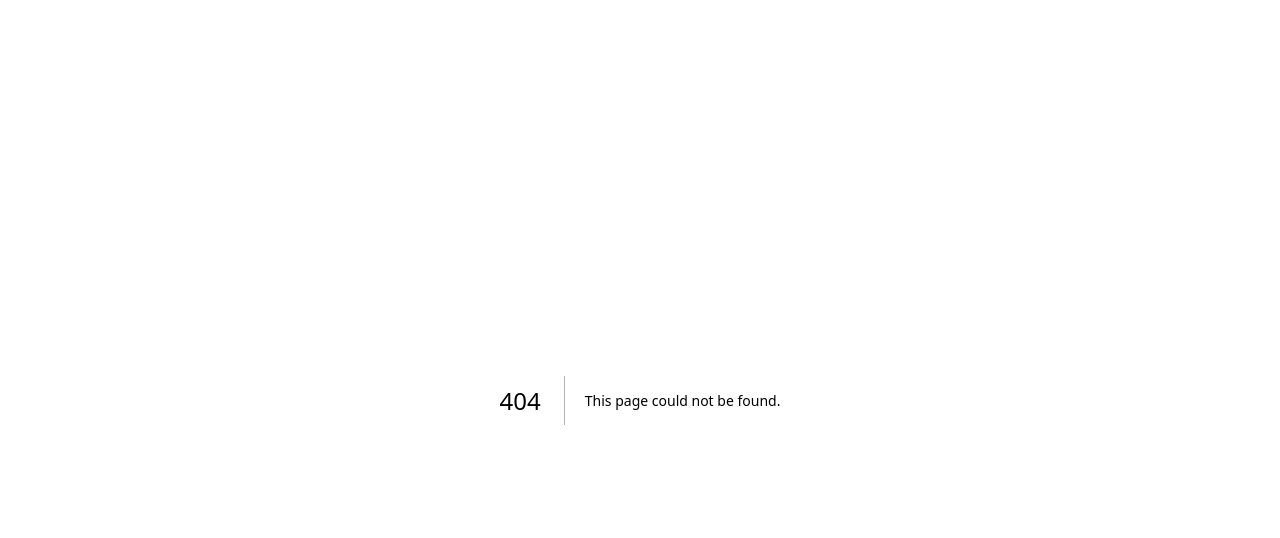
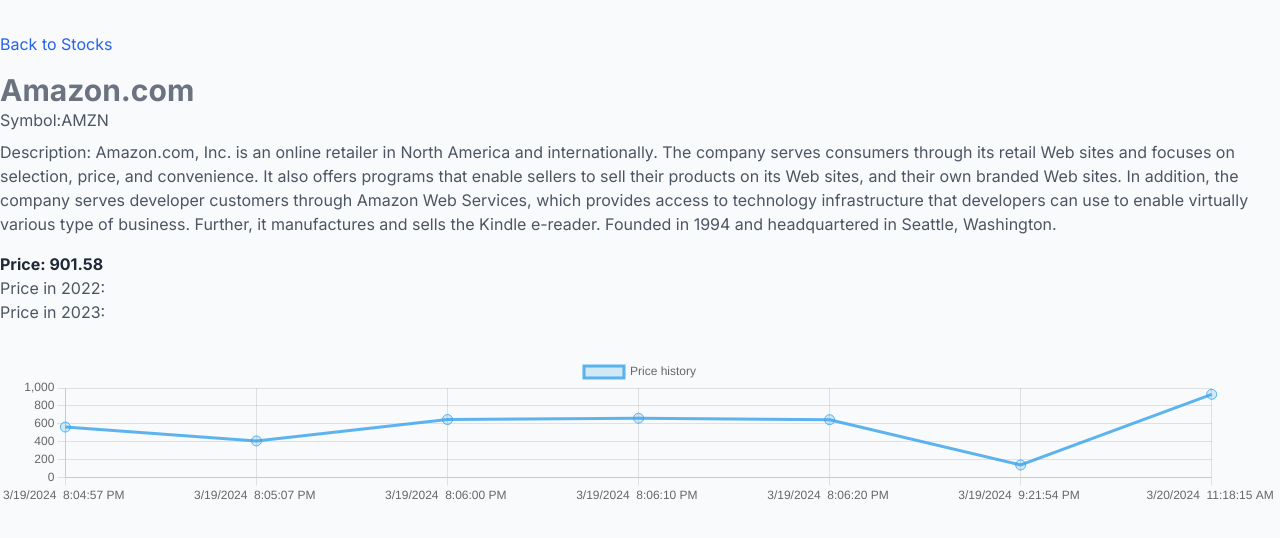
Before and after one commit to jakesuche/stock_dashboard, a Next.js app: page /AMZN in a window 1280 px wide. Before the commit this address had no page. Shown: the top 538 px of the page. Built offline with nearby package versions, Linux system fonts and the light colour scheme; no server answers.

Commit message:
fix: layout refactor

```diff
--- a/package.json
+++ b/package.json
@@ -7,7 +7,8 @@
     "build": "next build",
     "start": "next start",
     "lint": "next lint",
-    "server": "node server.ts"
+    "server": "node server.ts",
+    "sitemap": "node scripts/generate-sitemap.mjs"
   },
   "dependencies": {
     "axios": "^1.6.8",
--- a/src/components/PriceChart.ts/index.tsx
+++ b/src/components/PriceChart.ts/index.tsx
@@ -1,5 +1,3 @@
-
-
 import { Line } from "react-chartjs-2";
 import {
   CategoryScale,
@@ -10,9 +8,7 @@
   Tooltip,
   Legend,
 } from "chart.js";
-import {
-  Chart
-} from "chart.js";
+import { Chart } from "chart.js";
 Chart.register(
   CategoryScale,
   CategoryScale,
@@ -24,15 +20,12 @@
   Legend
 );
 
-
-
 type Props = {
   history: {
     timestamp: string;
     price: string;
   }[];
 };
-
 
 const PriceChart: React.FC<Props> = ({ history }) => {
   const chartData = {
@@ -54,20 +47,7 @@
     ],
   };
 
-  const chartOptions = {
-    maintainAspectRatio: false,
-    scales: {
-      yAxes: [
-        {
-          ticks: {
-            beginAtZero: true,
-          },
-        },
-      ],
-    },
-  };
-
-  return <Line data={chartData} options={chartOptions} />;
+  return <Line data={chartData} options={{ maintainAspectRatio: false }} />;
 };
 
 export default PriceChart;
--- a/src/data/stocks.json
+++ b/src/data/stocks.json
@@ -2,9 +2,7 @@
   {
     "company": "3M",
     "description": "3M, based in Minnesota, may be best known for its Scotch tape and Post-It Notes, but it also produces sand paper, adhesives, medical products, computer screen filters, food safety items, stationery products and many products used in automotive, marine, and aircraft industries.",
-    "price": "866.65",
-    "price_2022": 56.27,
-    "price_2023": 95.85,
+    "price": "158.35",
     "symbol": "MMM",
     "time_histories": [
       {
@@ -32,17 +30,15 @@
         "price": "385.95"
       },
       {
-        "timestamp": "2024-03-20T10:00:27.473Z",
-        "price": "340.64"
+        "timestamp": "2024-03-20T11:18:15.844Z",
+        "price": "40.48"
       }
     ]
   },
   {
     "company": "Amazon.com",
     "description": "Amazon.com, Inc. is an online retailer in North America and internationally. The company serves consumers through its retail Web sites and focuses on selection, price, and convenience. It also offers programs that enable sellers to sell their products on its Web sites, and their own branded Web sites. In addition, the company serves developer customers through Amazon Web Services, which provides access to technology infrastructure that developers can use to enable virtually various type of business. Further, it manufactures and sells the Kindle e-reader. Founded in 1994 and headquartered in Seattle, Washington.",
-    "price": "168.30",
-    "price_2022": 17.01,
-    "price_2023": 93.43,
+    "price": "901.58",
     "symbol": "AMZN",
     "time_histories": [
       {
@@ -70,17 +66,15 @@
         "price": "140.68"
       },
       {
-        "timestamp": "2024-03-20T10:00:27.473Z",
-        "price": "149.18"
+        "timestamp": "2024-03-20T11:18:15.844Z",
+        "price": "929.41"
       }
     ]
   },
   {
     "company": "Campbell Soup",
     "description": "Campbell Soup is a worldwide food company, offering condensed and ready-to-serve soups; broth, stocks, and canned poultry; pasta sauces; Mexican sauces; canned pastas, gravies, and beans; juices and beverages; and tomato juices. Its customers include retail food chains, mass discounters, mass merchandisers, club stores, convenience stores, drug stores and other retail, and commercial and non-commercial establishments. Campbell Soup Company was founded in 1869 and is headquartered in Camden, New Jersey.",
-    "price": "498.25",
-    "price_2022": 22.27,
-    "price_2023": 36.4,
+    "price": "897.59",
     "symbol": "CPB",
     "time_histories": [
       {
@@ -108,17 +102,15 @@
         "price": "886.73"
       },
       {
-        "timestamp": "2024-03-20T10:00:27.473Z",
-        "price": "154.30"
+        "timestamp": "2024-03-20T11:18:15.844Z",
+        "price": "386.33"
       }
     ]
   },
   {
     "company": "Disney",
     "description": "The Walt Disney Company, founded in 1923, is a worldwide entertainment company, with movies, cable networks, radio networks, movie production, musical recordings and live stage plays. Disney also operates Walt Disney World in Florida and Disneyland in California, Disney Cruise Line, and international Disney resorts. Disney owns countless licenses and literary properties and publishes books and magazines.",
-    "price": "702.87",
-    "price_2022": 15.24,
-    "price_2023": 35.47,
+    "price": "777.60",
     "symbol": "DIS",
     "time_histories": [
       {
@@ -146,17 +138,15 @@
         "price": "473.88"
       },
       {
-        "timestamp": "2024-03-20T10:00:27.473Z",
-        "price": "881.02"
+        "timestamp": "2024-03-20T11:18:15.844Z",
+        "price": "721.41"
       }
     ]
   },
   {
     "company": "Dow Chemical",
     "description": "The Dow Chemical Company manufactures raw materials that go into consumer products and services. These materials include food and pharmaceutical ingredients, electronic displays, semiconductor packaging, water purification, insulation, adhesives, pest control, polyurethane, polystyrene (goes into plastics), and crude-oil based raw materials. Dow was founded in 1897 and is based in Midland, Michigan.",
-    "price": "971.08",
-    "price_2022": 27.65,
-    "price_2023": 44.67,
+    "price": "953.41",
     "symbol": "DOW",
     "time_histories": [
       {
@@ -184,17 +174,15 @@
         "price": "496.23"
       },
       {
-        "timestamp": "2024-03-20T10:00:27.473Z",
-        "price": "82.04"
+        "timestamp": "2024-03-20T11:18:15.844Z",
+        "price": "65.43"
       }
     ]
   },
   {
     "company": "Exxon Mobil",
     "description": "Exxon Mobil engages in the exploration and production of crude oil and natural gas, and manufacture of petroleum products. The company manufactures commodity petrochemicals. The company has operations in the United States, Canada/South America, Europe, Africa, Asia, and Australia/Oceania. Exxon Mobil Corporation was founded in1870 and is based in Irving, Texas.",
-    "price": "535.93",
-    "price_2022": 32.82,
-    "price_2023": 91.36,
+    "price": "16.18",
     "symbol": "XOM",
     "time_histories": [
       {
@@ -222,17 +210,15 @@
         "price": "49.99"
       },
       {
-        "timestamp": "2024-03-20T10:00:27.473Z",
-        "price": "987.82"
+        "timestamp": "2024-03-20T11:18:15.844Z",
+        "price": "50.11"
       }
     ]
   },
   {
     "company": "Ford",
     "description": "Ford Motor Co. develops, manufactures, sells and services vehicles and parts worldwide. Ford sells cars and trucks primarily under the Ford and Lincoln brands. It sells to consumers (through retail dealers) and to rental car companies, leasing companies, and governments. Ford also provides maintenance and repair services. Ford also offers financing to vehicle purchasers. Ford was founded in 1903 and is based in Dearborn, Michigan.",
-    "price": "121.97",
-    "price_2022": 9.63,
-    "price_2023": 8.37,
+    "price": "138.48",
     "symbol": "F",
     "time_histories": [
       {
@@ -260,17 +246,15 @@
         "price": "352.64"
       },
       {
-        "timestamp": "2024-03-20T10:00:27.473Z",
-        "price": "37.21"
+        "timestamp": "2024-03-20T11:18:15.844Z",
+        "price": "832.99"
       }
     ]
   },
   {
     "company": "The Gap",
     "description": "The Gap, Inc. sells retail clothing, accessories and personal care products globally under the brand names Gap, Old Navy, Banana Republic, Piperlime, Athleta and Intermix. Products include sports apparel, casual clothing, sleepwear, footwear and infants’ and children’s clothing. The company has company-owned stores as well as franchise stores, online stores and catalogs. The Gap was founded in 1969 and is headquartered in San Francisco, California.",
-    "price": "471.73",
-    "price_2022": 11.56,
-    "price_2023": 18.9,
+    "price": "443.25",
     "symbol": "GPS",
     "time_histories": [
       {
@@ -298,17 +282,15 @@
         "price": "760.76"
       },
       {
-        "timestamp": "2024-03-20T10:00:27.473Z",
-        "price": "494.10"
+        "timestamp": "2024-03-20T11:18:15.844Z",
+        "price": "821.85"
       }
     ]
   },
   {
     "company": "General Mills",
     "description": "General Mills manufactures and sells consumer foods worldwide. Products include cereals, frozen vegetables, dough, dessert and baking mixes, frozen pizzas, grains, fruits, ice creams and organic products. It sells to grocery stores as well as commercial food service distributors, restaurants and convenience stores. General Mills was founded in 1928 and is based in Minneapolis, Minnesota.",
-    "price": "12.76",
-    "price_2022": 22.1,
-    "price_2023": 28.76,
+    "price": "959.10",
     "symbol": "GIS",
     "time_histories": [
       {
@@ -336,17 +318,15 @@
         "price": "362.59"
       },
       {
-        "timestamp": "2024-03-20T10:00:27.473Z",
-        "price": "896.18"
+        "timestamp": "2024-03-20T11:18:15.844Z",
+        "price": "474.09"
       }
     ]
   },
   {
     "company": "Hewlett Packard",
     "description": "Hewlett-Packard designs and sells products, technologies, software and IT services to consumers, businesses, government and education sectors worldwide. HP offers storage and server products, PCs, calculators, printers, scanners, network infrastructure products, video products (under the Halo brand), and Palm smartphones. HP was founded in 1939 and is headquartered in Palo Alto, California.",
-    "price": "791.88",
-    "price_2022": 12.03,
-    "price_2023": 50.9,
+    "price": "540.14",
     "symbol": "HPQ",
     "time_histories": [
       {
@@ -374,17 +354,15 @@
         "price": "196.14"
       },
       {
-        "timestamp": "2024-03-20T10:00:27.473Z",
-        "price": "220.02"
+        "timestamp": "2024-03-20T11:18:15.844Z",
+        "price": "567.86"
       }
     ]
   },
   {
     "company": "IBM",
     "description": "IBM is an international IT company. IBM offers infrastructure and technology services, software for business integration and information management, data warehousing, identity management software, data security, Lotus software for collaboration, messaging and social networking, business intelligence software, servers, and storage systems. IBM was founded in 1910 and is based in Armonk, New York.",
-    "price": "882.13",
-    "price_2022": 60.36,
-    "price_2023": 116.3,
+    "price": "18.47",
     "symbol": "IBM",
     "time_histories": [
       {
@@ -412,17 +390,15 @@
         "price": "565.70"
       },
       {
-        "timestamp": "2024-03-20T10:00:27.473Z",
-        "price": "634.78"
+        "timestamp": "2024-03-20T11:18:15.844Z",
+        "price": "218.69"
       }
     ]
   },
   {
     "company": "Johnson & Johnson",
     "description": "Johnson & Johnson develops and manufactures health care products for sale worldwide. J&J products include the brands Johnson’s, Aveeno, Clean & Clear, Neutrogena, Lubriderm, Listerine, Reach, BandAid, Tylenol, Sudafed, Motrin and more. J&J products are used in skin care, baby care, and therapeutic medical care, including inflammatory diseases, arthritis, psoriasis, HIV/AIDS, schizophrenia, spinal care, and diabetes. The company was founded in 1886 and is based in New Brunswick, New Jersey.",
-    "price": "168.59",
-    "price_2022": 52.3,
-    "price_2023": 66.25,
+    "price": "742.48",
     "symbol": "JNJ",
     "time_histories": [
       {
@@ -450,17 +426,15 @@
         "price": "500.64"
       },
       {
-        "timestamp": "2024-03-20T10:00:27.473Z",
-        "price": "605.83"
+        "timestamp": "2024-03-20T11:18:15.844Z",
+        "price": "714.61"
       }
     ]
   },
   {
     "company": "Microsoft",
     "description": "Microsoft develops, manufactures, licenses, and supports a range of software products and services for various computing devices worldwide. Products include Windows OS, Windows Live and Internet Explorer. Microsoft also provides training and tech support, online products such as Bing and MSN portals, and software including Microsoft Office, Microsoft SharePoint, Xbox 360, PC software games, online games, and Zune digital music. Microsoft was founded in 1975 and is headquartered in Redmond, Washington.",
-    "price": "131.94",
-    "price_2022": 22.62,
-    "price_2023": 29.84,
+    "price": "398.14",
     "symbol": "MSFT",
     "time_histories": [
       {
@@ -488,17 +462,15 @@
         "price": "592.63"
       },
       {
-        "timestamp": "2024-03-20T10:00:27.473Z",
-        "price": "111.91"
+        "timestamp": "2024-03-20T11:18:15.844Z",
+        "price": "810.54"
       }
     ]
   },
   {
     "company": "Monsanto",
     "description": "Monsanto provides agricultural products for farmers in the United States and internationally. It operates in two segments, Seeds and Genomics, and Agricultural Productivity. The Seeds and Genomics segment produces corn, soybean, canola, and cotton seeds, as well as vegetable seeds, including tomato, pepper, eggplant, melon, cucumber, pumpkin, squash, beans, broccoli, onions, and lettuce seeds. The Agricultural Productivity segment offers herbicides for agricultural, industrial, and residential use. Brands include Roundup, Roundup Ready, YieldGard, and Dekalb. Monsanto focuses on high-yielding crops and crops that tolerate adverse conditions. The current company was founded in 2000 (name dates to 1901) and is based in St. Louis, Missouri.",
-    "price": "536.63",
-    "price_2022": 7.2,
-    "price_2023": 86.93,
+    "price": "940.25",
     "symbol": "MO",
     "time_histories": [
       {
@@ -526,17 +498,15 @@
         "price": "884.51"
       },
       {
-        "timestamp": "2024-03-20T10:00:27.473Z",
-        "price": "868.34"
+        "timestamp": "2024-03-20T11:18:15.844Z",
+        "price": "178.11"
       }
     ]
   },
   {
     "company": "PepsiCo",
     "description": "PepsiCo, Inc. manufactures, markets, and sells various foods, snacks, and carbonated and non-carbonated beverages worldwide. Pepsi products include Pepsi beverages, Mountain Dew, Gatorade, Aquafina and Tropicana beverages as well as Frito-Lay snacks, Ruffles, Doritos, Tostitos, Rold Gold pretzels, Sun Chips, Crackerjack, Quaker Oats, Aunt Jemima mixes, Life Cereal, and Rice-a-Roni. The company was founded in 1898 and is headquartered in Purchase, New York.",
-    "price": "324.83",
-    "price_2022": 36.69,
-    "price_2023": 73.74,
+    "price": "597.71",
     "symbol": "PEP",
     "time_histories": [
       {
@@ -564,17 +534,15 @@
         "price": "342.68"
       },
       {
-        "timestamp": "2024-03-20T10:00:27.473Z",
-        "price": "453.05"
+        "timestamp": "2024-03-20T11:18:15.844Z",
+        "price": "675.78"
       }
     ]
   },
   {
     "company": "Starbucks",
     "description": "Starbucks Corp. provides specialty coffee and tea beverages, packaged and ground coffee beans, single-serve products, juices and food offerings worldwide. Starbucks sells licensed products through grocery stores and other food service outlets as well as running company stores that sell coffees, pastries, breakfast sandwiches and lunch items. Starbucks sells products under the brand names Starbucks, Teavana, Tazo, Seattle’s Best, La Blange and Verismo. Starbucks was founded in 1985 and is based in Seattle, Washington.",
-    "price": "250.06",
-    "price_2022": 10.5,
-    "price_2023": 26.84,
+    "price": "925.04",
     "symbol": "SBUX",
     "time_histories": [
       {
@@ -602,17 +570,15 @@
         "price": "953.99"
       },
       {
-        "timestamp": "2024-03-20T10:00:27.473Z",
-        "price": "100.05"
+        "timestamp": "2024-03-20T11:18:15.844Z",
+        "price": "987.14"
       }
     ]
   },
   {
     "company": "Texas Instruments",
     "description": "Texas Instruments designs and sells semiconductors to electronics designers and manufacturers worldwide. The company has four segments: Analog, Embedded Processing, Wireless and Other. The Other segment provides handheld graphing and scientific calculators and licenses technologies to other electronic companies. The company was founded in 1938 and is headquartered in Dallas, Texas.",
-    "price": "96.48",
-    "price_2022": 15.58,
-    "price_2023": 36.54,
+    "price": "639.07",
     "symbol": "TXN",
     "time_histories": [
       {
@@ -640,8 +606,8 @@
         "price": "641.26"
       },
       {
-        "timestamp": "2024-03-20T10:00:27.473Z",
-        "price": "310.90"
+        "timestamp": "2024-03-20T11:18:15.844Z",
+        "price": "63.82"
       }
     ]
   },
@@ -649,10 +615,8 @@
     "company": "Time Warner",
     "description": "Time Warner is a media and entertainment company in the United States and internationally. It operates in three segments: Networks, Filmed Entertainment, and Publishing. Networks provides HBO, Cinemax, TNT, TBS, and CNN. Filmed Entertainment produces movies, TV shows, animation, videogames, and home video products. Publishing includes magazines (People, Sports Illustrated, Time), books, and websites. The company was founded in 1985 and is based in New York, New York.",
     "initial_price": 221.25,
-    "price_2022": 36.36,
-    "price_2023": 57.18,
     "symbol": "TWX",
-    "price": "51.04",
+    "price": "193.89",
     "time_histories": [
       {
         "timestamp": "2024-03-19T20:04:57.775Z",
@@ -679,8 +643,8 @@
         "price": "623.54"
       },
       {
-        "timestamp": "2024-03-20T10:00:27.473Z",
-        "price": "722.71"
+        "timestamp": "2024-03-20T11:18:15.844Z",
+        "price": "534.10"
       }
     ]
   },
@@ -688,10 +652,9 @@
     "company": "United Health",
     "description": "UnitedHealth Group provides healthcare services in the United States. Its Health Benefits segment offers consumer-oriented health benefit plans and services to national employers, public sector employers, mid-sized employers, small businesses, and individuals; and non-employer based insurance options for purchase by individuals. It also provides health services to individuals aged 50 and older through a network of 730,000 physicians and other professionals and 5,300 hospitals. The company also provides financial products, data management services, and pharmacy management. The company was founded in 1974 and is based in Minnetonka, Minnesota.",
     "initial_price": 7.66,
-    "price_2022": 21.85,
     "price_2007": 47.7,
     "symbol": "UNH",
-    "price": "339.68",
+    "price": "986.99",
     "time_histories": [
       {
         "timestamp": "2024-03-19T20:04:57.775Z",
@@ -718,8 +681,8 @@
         "price": "872.58"
       },
       {
-        "timestamp": "2024-03-20T10:00:27.473Z",
-        "price": "622.99"
+        "timestamp": "2024-03-20T11:18:15.844Z",
+        "price": "228.23"
       }
     ]
   },
@@ -727,10 +690,9 @@
     "company": "Walmart",
     "description": "Walmart operates retail stores, warehouse clubs, online stores and small markets worldwide. Walmart stores sell a huge variety of items, from food and clothing to electronics, hardware, appliances, automotive accessories and pet supplies. Some stores include banks, restaurants and gas stations. Walmart was founded in 1945 and is headquartered in Bentonville, Arkansas. ",
     "initial_price": 56.5,
-    "price_2022": 50.51,
     "price_2007": 47.53,
     "symbol": "WMT",
-    "price": "972.91",
+    "price": "784.21",
     "time_histories": [
       {
         "timestamp": "2024-03-19T20:04:57.775Z",
@@ -757,8 +719,8 @@
         "price": "898.39"
       },
       {
-        "timestamp": "2024-03-20T10:00:27.473Z",
-        "price": "994.09"
+        "timestamp": "2024-03-20T11:18:15.844Z",
+        "price": "881.15"
       }
     ]
   },
@@ -766,10 +728,9 @@
     "company": "Whirlpool",
     "description": "Whirlpool manufactures and sells home appliances worldwide. Its principal products include laundry appliances, refrigerators, cooking appliances, dishwashers, mixers, and other small household appliances. The company also produces hermetic compressors for refrigeration systems. It markets and distributes its products under various brand names, which include Whirlpool, Maytag, KitchenAid, Jenn-Air, Roper, Estate, Admiral, Magic Chef, and Amana. The company was founded in 1906 and is based in Benton Harbor, Michigan.",
     "initial_price": 58.25,
-    "price_2022": 46.82,
     "price_2007": 94.29,
     "symbol": "WHR",
-    "price": "944.73",
+    "price": "98.69",
     "time_histories": [
       {
         "timestamp": "2024-03-19T20:04:57.775Z",
@@ -796,8 +757,8 @@
         "price": "799.86"
       },
       {
-        "timestamp": "2024-03-20T10:00:27.473Z",
-        "price": "374.67"
+        "timestamp": "2024-03-20T11:18:15.844Z",
+        "price": "54.48"
       }
     ]
   },
@@ -805,10 +766,9 @@
     "company": "Xerox",
     "description": "Xerox Corporation engages in the development, manufacture, marketing, service, and finance of document equipment, software, solutions, and services worldwide. The company operates in three segments: Technology, Services, and Other. The Technology segment provides multifunction printers, copiers, digital printing presses, light production devices, and desktop monochrome and color printers for office users. Other services include human resources, IT, card fare payment solutions, network outsourcing, commercial printing and electronic presentation systems. Xerox Corporation was founded in 1906 and is headquartered in Norwalk, Connecticut.",
     "initial_price": 20.87,
-    "price_2022": 5.26,
     "price_2007": 17.54,
     "symbol": "XRX",
-    "price": "849.92",
+    "price": "847.20",
     "time_histories": [
       {
         "timestamp": "2024-03-19T20:04:57.775Z",
@@ -835,8 +795,8 @@
         "price": "816.55"
       },
       {
-        "timestamp": "2024-03-20T10:00:27.473Z",
-        "price": "387.40"
+        "timestamp": "2024-03-20T11:18:15.844Z",
+        "price": "474.63"
       }
     ]
   }
--- a/src/pages/stocks/[slug].tsx
+++ b/src/pages/[slug].tsx
@@ -1,11 +1,13 @@
-import { AxiosResponse } from "axios";
-import InfoAlert from "components/InfoAlert";
-import PriceChart from "components/PriceChart.ts";
 import { GetServerSidePropsContext } from "next";
 import Link from "next/link";
 import React, { useEffect, useState } from "react";
+
 import { axioInstance } from "services/config";
 import { socket } from "utils/socket";
+import InfoAlert from "components/InfoAlert";
+import PriceChart from "components/PriceChart.ts";
+import { NextPageWithLayout } from "pages/_app";
+import Layout from "components/Layout";
 
 export const getServerSideProps = async (ctx: GetServerSidePropsContext) => {
   const slug = ctx.query.slug;
@@ -26,16 +28,10 @@
   };
 };
 
-const StockDetail: React.FC<Props> = ({ data }) => {
+const StockDetail: NextPageWithLayout<Props> = ({ data }) => {
   const [stockdetails, setStockDetail] = useState(data?.result);
   let details;
 
-  useEffect(() => {
-    socket.on("update", (res: Stock[]) => {
-      const find = res.find((item) => item.symbol == stockdetails.symbol);
-      setStockDetail(find!);
-    });
-  }, []);
 
   if (Boolean(stockdetails)) {
     details = (
@@ -57,7 +53,7 @@
           </p>
         </div>
         <div className="mt-8">
-          <PriceChart history={stockdetails?.time_histories} />
+          <PriceChart key={stockdetails.price} history={stockdetails?.time_histories} />
         </div>
       </>
     );
@@ -66,6 +62,13 @@
       <InfoAlert description="Stock item not found, confirm if your url is correct" />
     );
   }
+
+   useEffect(() => {
+     socket.on("update", (res: Stock[]) => {
+       const find = res.find((item) => item.symbol == stockdetails.symbol);
+       setStockDetail(find!);
+     });
+   }, [stockdetails?.symbol]);
 
   return (
     <div className="container mx-auto mt-8">
@@ -77,4 +80,15 @@
   );
 };
 
+
+
+StockDetail.getLayout = (page) => {
+  const details = page.props.data ? page.props.data.result :  null
+  return (
+    <Layout pageDescription={details?.description} pageTitle={details?.company}>
+      {page}
+    </Layout>
+  );
+};
+
 export default StockDetail;
```
Also changed, not shown: src/components/Layout/index.tsx (+11 -11 lines), src/components/StockCard/index.tsx (+4 -23 lines), src/pages/index.tsx (+58 -17 lines), src/pages/stocks/index.tsx (deleted, +0 -81 lines).
